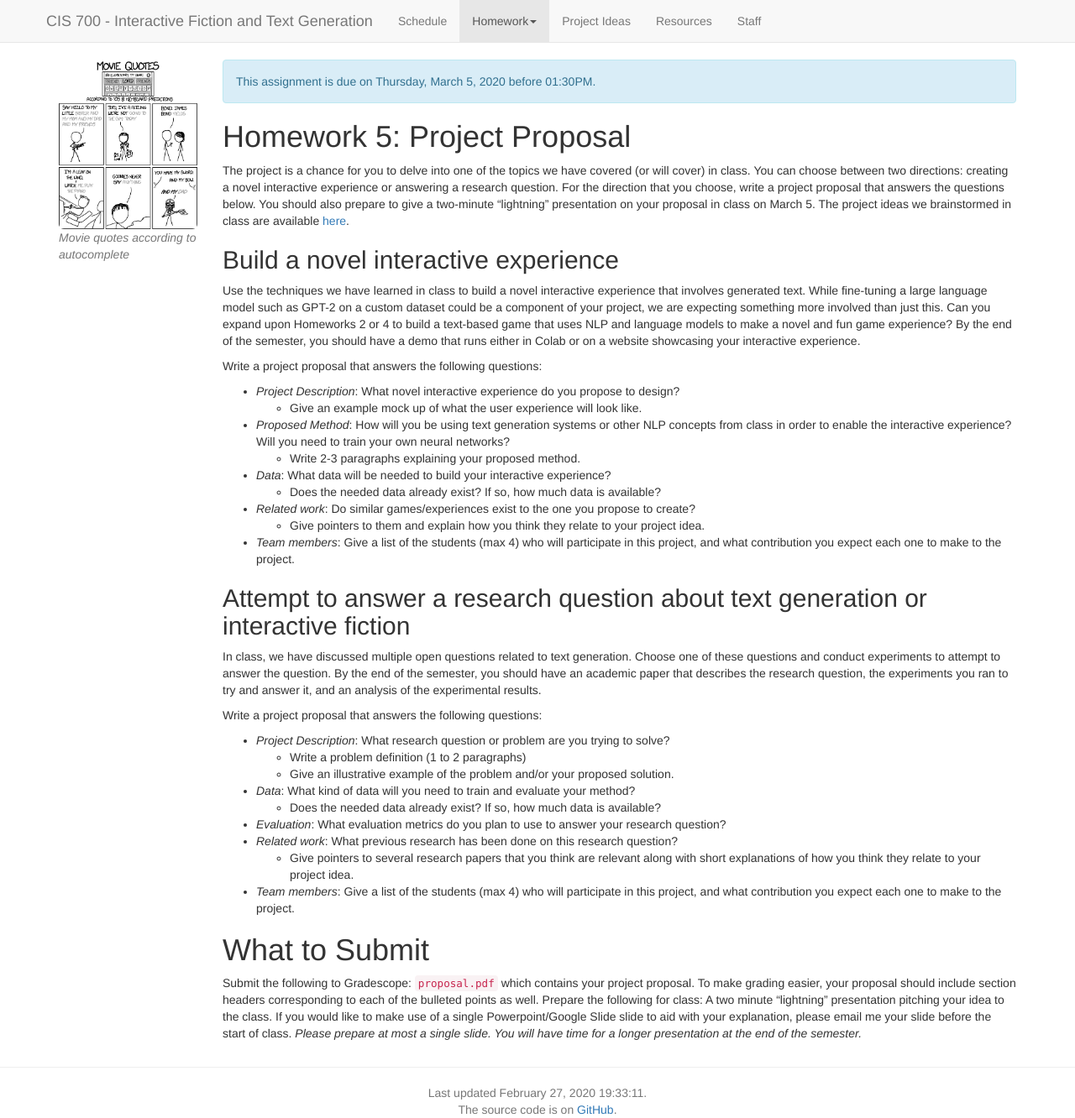
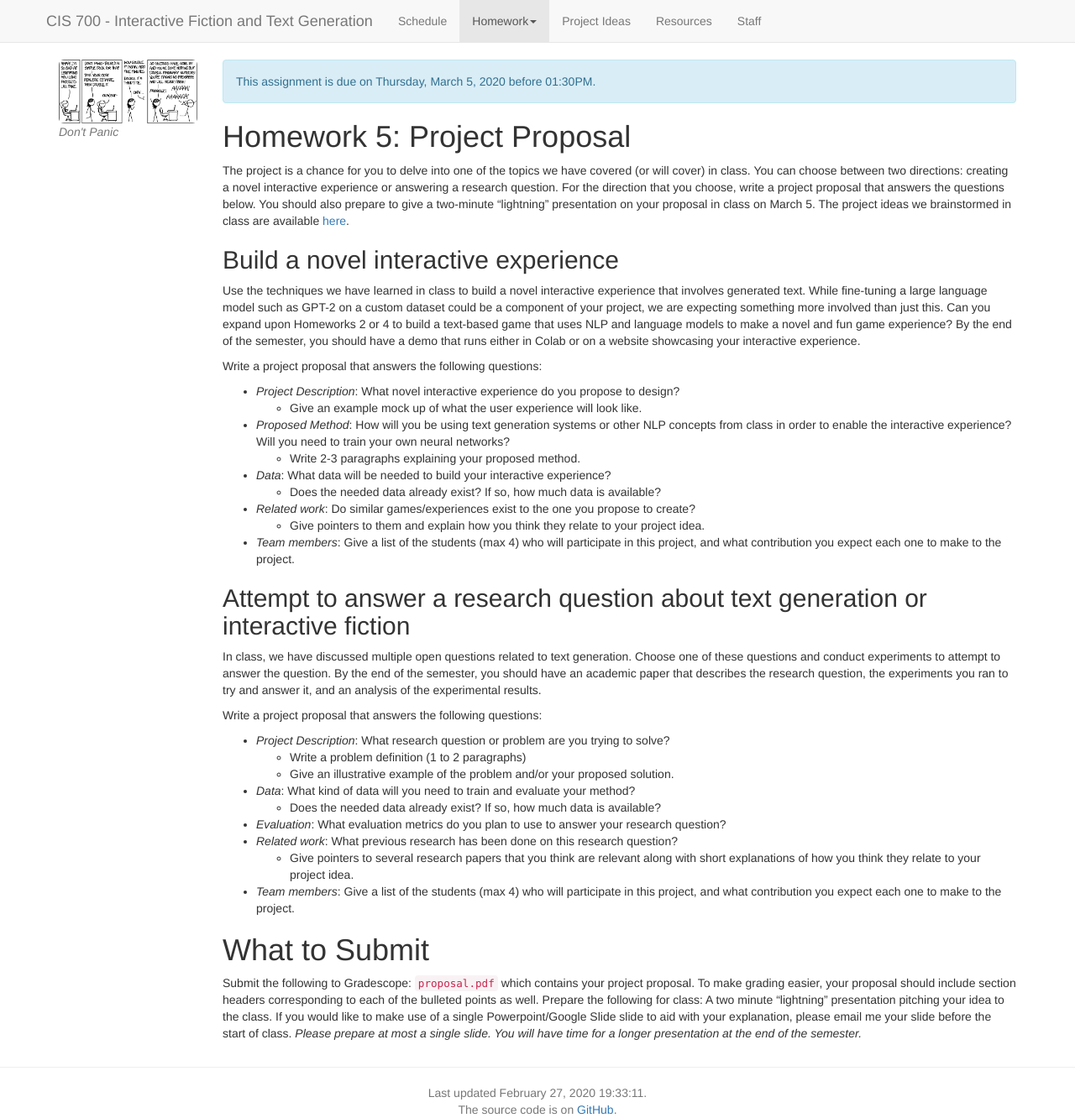
Before and after one commit to interactive-fiction-class/interactive-fiction-class.github.io, a Jekyll site: the page built from homeworks/project-proposal/project-proposal.md, in a window 1280 px wide. Shown: the whole page at 84% size. Built offline with Jekyll 4.4.1, drawn with Linux system fonts in a browser that asks for light colours; nearby versions of some CDN libraries; a script that is not in the unit is left out.

Commit message:
art for term project

```diff
--- a/homeworks/project-proposal/project-proposal.md
+++ b/homeworks/project-proposal/project-proposal.md
@@ -1,8 +1,9 @@
 ---
 layout: default
-img: ios_keyboard.png
-img_link: http://www.explainxkcd.com/wiki/index.php/1427:_iOS_Keyboard
-caption: Movie quotes according to autocomplete
+img: estimating_time.png
+caption: Don't Panic
+img_link: https://xkcd.com/1658/
+title: The Term Project
 title: Project Proposal
 type: Homework
 number: 5
```
Also changed, not shown: assets/img/estimating_time.png (added).
